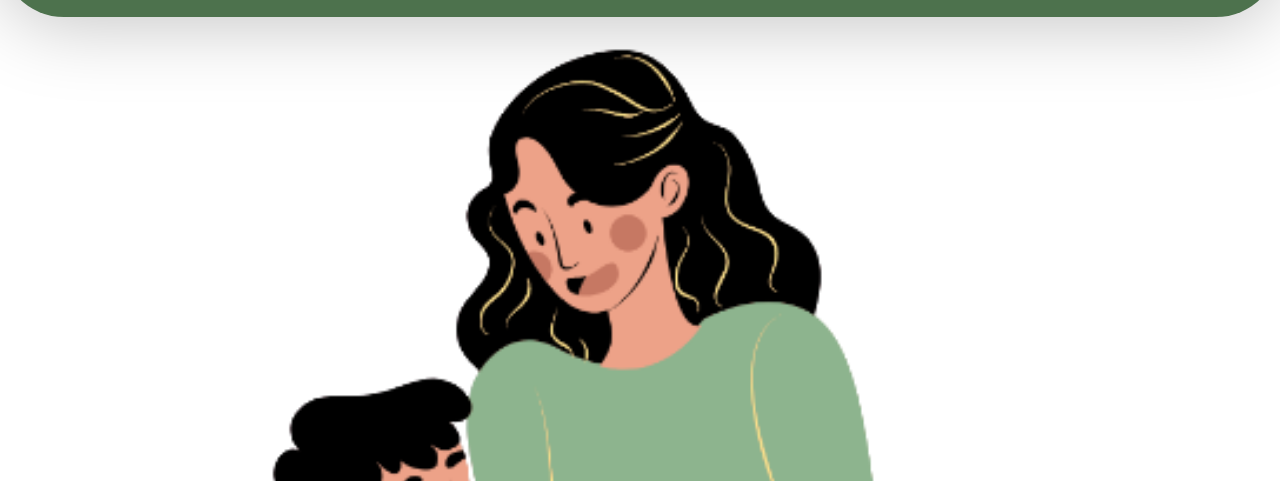
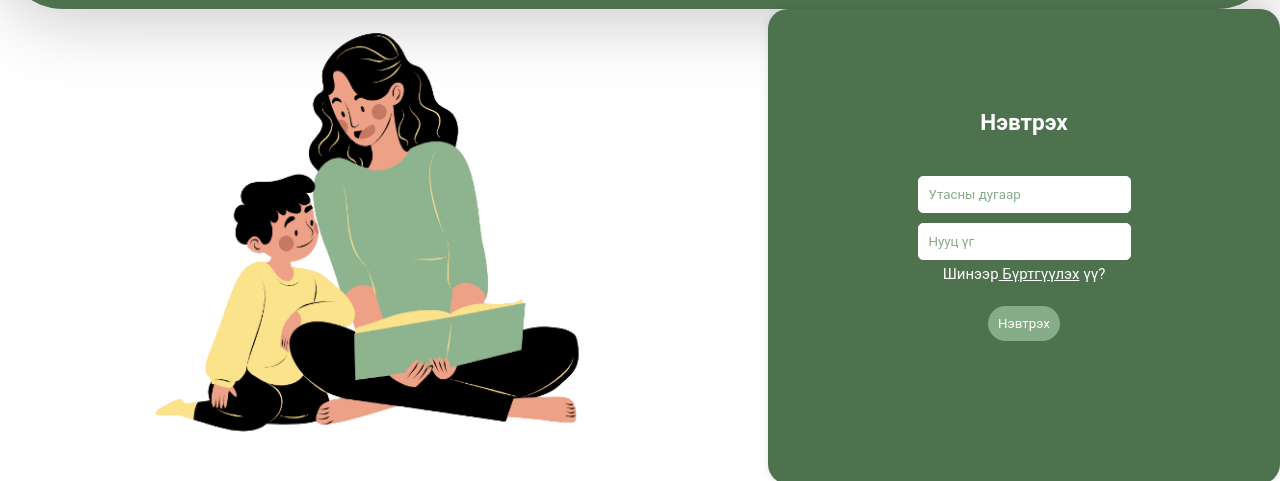
Before and after one commit to agiimaau/Grenom-HTML_CSS, a plain HTML site: page html/log-in.html in a window 1280 px wide. Shown: the part 144-625 px from the top of the page. Drawn offline with Linux system fonts and the light colour scheme.

Commit message:
oyuna nemelt
zarim bytshan oorchlolt

```diff
--- a/css/bulan.css
+++ b/css/bulan.css
@@ -86,6 +86,9 @@
     box-shadow: 0 0 10px rgba(0, 0, 0, 0.1);
     text-align: center;
     color: #ffffff;
+    font-size: 15px;
+
+
 
 }
 
@@ -111,6 +114,25 @@
 
 .imgs{
     flex: 70%;
-    width: 100%;
-    height: auto;
+    width: 70%;
+    height: center;
 }
+* {
+  box-sizing: border-box;
+}
+.flex-container {
+  display: flex;
+  flex-direction: row;
+  font-size: 20px;
+  text-align: center;
+}
+
+.flex-item-left {
+  padding: 10px;
+  flex: 50%;
+}
+
+.flex-item-right {
+  padding: 10px;
+  flex: 50%;
+}
--- a/html/log-in.html
+++ b/html/log-in.html
@@ -4,7 +4,6 @@
         <link rel="stylesheet" href="https://cdnjs.cloudflare.com/ajax/libs/font-awesome/4.7.0/css/font-awesome.min.css">
         <link rel="stylesheet" href="../css/bulan.css">
         <link rel="stylesheet" href="../css/book-exchange.css">
-
         <meta charset="UTF-8">
         <meta name="viewport" content="width=device-width, initial-scale=1.0">
         <meta name="description" content="Ном худалдааны вебсайт">
@@ -37,11 +36,11 @@
         </nav>
     </header>
 
-    <main>
-        <figure>
-            <img src="../pictures/3-removebg-preview.png" alt="zurag" class="imgs" >
+    <main class="flex-container" >
+        <figure class="flex-item-left">
+            <img src="../pictures/3-removebg-preview.png" alt="zurag" class="imgs" width="544" height="450" >
         </figure>
-        <section class="forms">
+        <section class="forms" class="flex-item-right">
             <form>
                 <h1>Нэвтрэх</h1><br><br>
                     <input type="text" placeholder="Утасны дугаар" required><br>
```
Also changed, not shown: html/minibulan.html (+0 -1 lines), html/sign-up.html (+3 -3 lines). Lines whose indentation alone changed are shown as unchanged.
